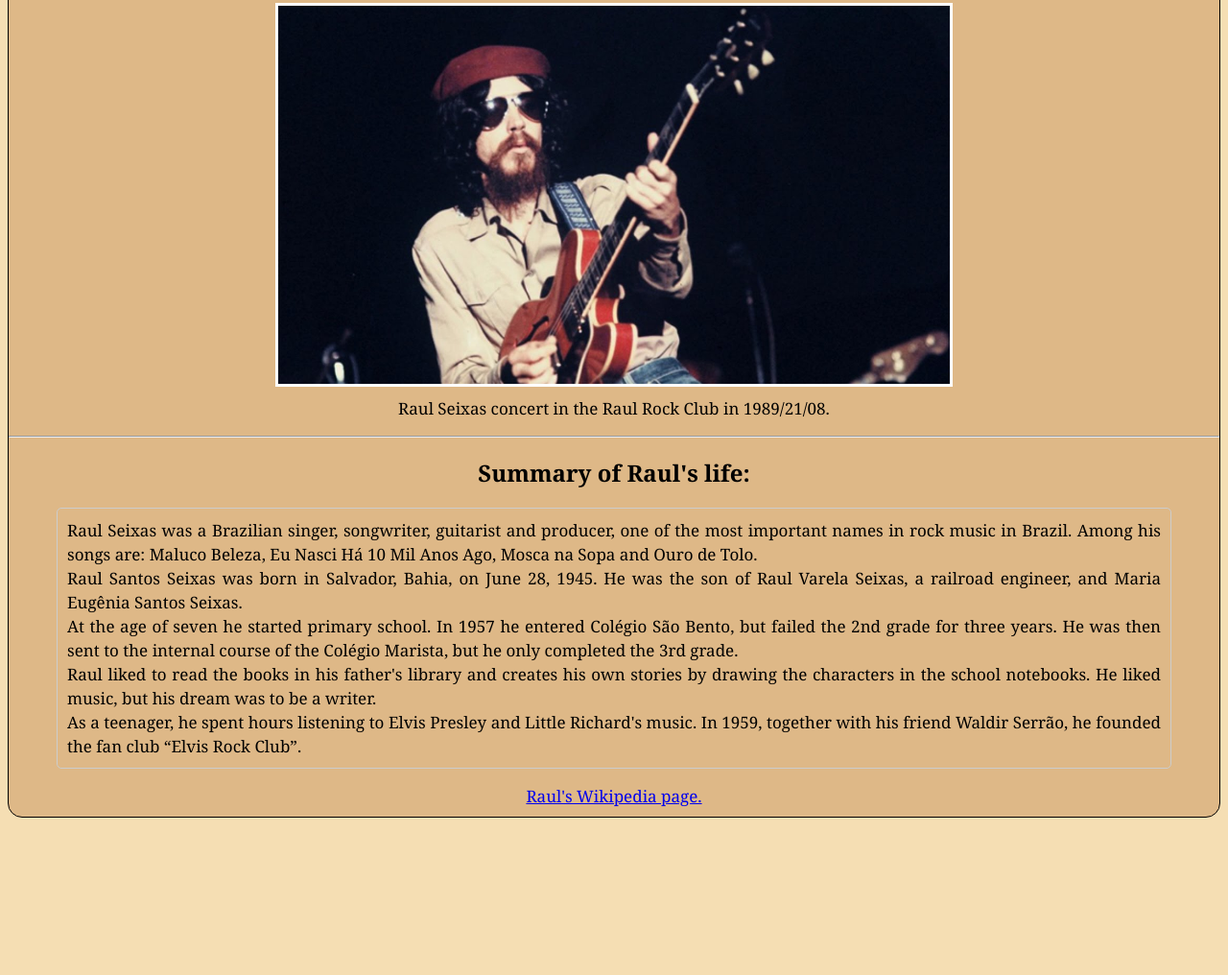
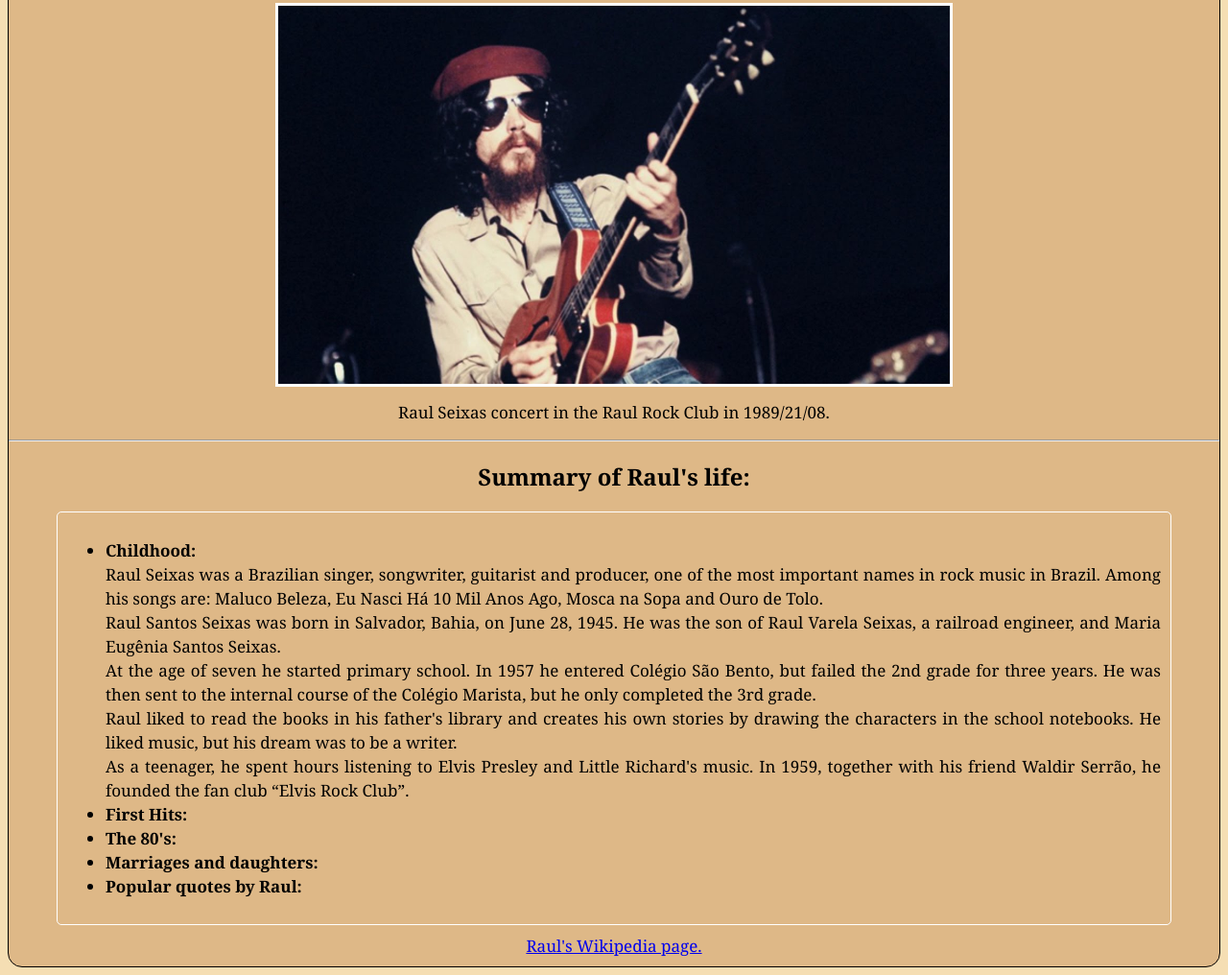
Before and after one commit to albertKCR/tribute-page-codecamp, a plain HTML site: page index.html in a window 1280 px wide. Shown: the part 154-1170 px from the top of the page at 96% size. Before the commit the page ends 1014 px from the top, so only its background shows below. Drawn offline with Linux system fonts and the light colour scheme.

Commit message:
bullet-list

```diff
--- a/index.html
+++ b/index.html
@@ -36,12 +36,11 @@
         }
         #img-div{
             width: auto;
+            display: block;
+            text-align: center;
         }
         #image{
             width: 700px;
-            display: block;
-            margin-left: auto;
-            margin-right: auto;
             border-color: white;
             border-width: 3px;
             border-style: solid;
@@ -55,7 +54,7 @@
         #tribute-info{
             font-family: Cambria;
             font-size: 17px;
-            border: 1px solid #ccc;
+            border: 1px solid white;
             border-radius: 5px;
             padding: 10px;
             text-align: justify;
@@ -68,6 +67,7 @@
             font-size: 17px;
             text-align: center;
             display: block;
+            margin-top: 10px;
             margin-bottom: 10px;
         }
     </style>
@@ -82,14 +82,20 @@
         <p id="img-caption">Raul Seixas concert in the Raul Rock Club in 1989/21/08.</p>
         <hr>
         <h2><b>Summary of Raul's life:</b></h2>
-        <p id="tribute-info">
-
-Raul Seixas was a Brazilian singer, songwriter, guitarist and producer, one of the most important names in rock music in Brazil. Among his songs are: Maluco Beleza, Eu Nasci Há 10 Mil Anos Ago, Mosca na Sopa and Ouro de Tolo.<br>
-Raul Santos Seixas was born in Salvador, Bahia, on June 28, 1945. He was the son of Raul Varela Seixas, a railroad engineer, and Maria Eugênia Santos Seixas.<br>
-At the age of seven he started primary school. In 1957 he entered Colégio São Bento, but failed the 2nd grade for three years. He was then sent to the internal course of the Colégio Marista, but he only completed the 3rd grade.<br>
-Raul liked to read the books in his father's library and creates his own stories by drawing the characters in the school notebooks. He liked music, but his dream was to be a writer.<br>
-As a teenager, he spent hours listening to Elvis Presley and Little Richard's music. In 1959, together with his friend Waldir Serrão, he founded the fan club “Elvis Rock Club”.<br>
-        </p>
+        <div id="tribute-info">
+            <ul>
+                <li><b>Childhood:</b></li>
+                    Raul Seixas was a Brazilian singer, songwriter, guitarist and producer, one of the most important names in rock music in Brazil. Among his songs are: Maluco Beleza, Eu Nasci Há 10 Mil Anos Ago, Mosca na Sopa and Ouro de Tolo.<br>
+                    Raul Santos Seixas was born in Salvador, Bahia, on June 28, 1945. He was the son of Raul Varela Seixas, a railroad engineer, and Maria Eugênia Santos Seixas.<br>
+                    At the age of seven he started primary school. In 1957 he entered Colégio São Bento, but failed the 2nd grade for three years. He was then sent to the internal course of the Colégio Marista, but he only completed the 3rd grade.<br>
+                    Raul liked to read the books in his father's library and creates his own stories by drawing the characters in the school notebooks. He liked music, but his dream was to be a writer.<br>
+                    As a teenager, he spent hours listening to Elvis Presley and Little Richard's music. In 1959, together with his friend Waldir Serrão, he founded the fan club “Elvis Rock Club”.<br>
+                <li><b>First Hits:</b></li>
+                <li><b>The 80's:</b></li>
+                <li><b>Marriages and daughters:</b></li>
+                <li><b>Popular quotes by Raul:</b></li>
+            </ul>
+        </div>
         <a id="tribute-link" href="https://en.wikipedia.org/wiki/Raul_Seixas" target="_blank">Raul's Wikipedia page.</a>
     </main>
 </body>
```
